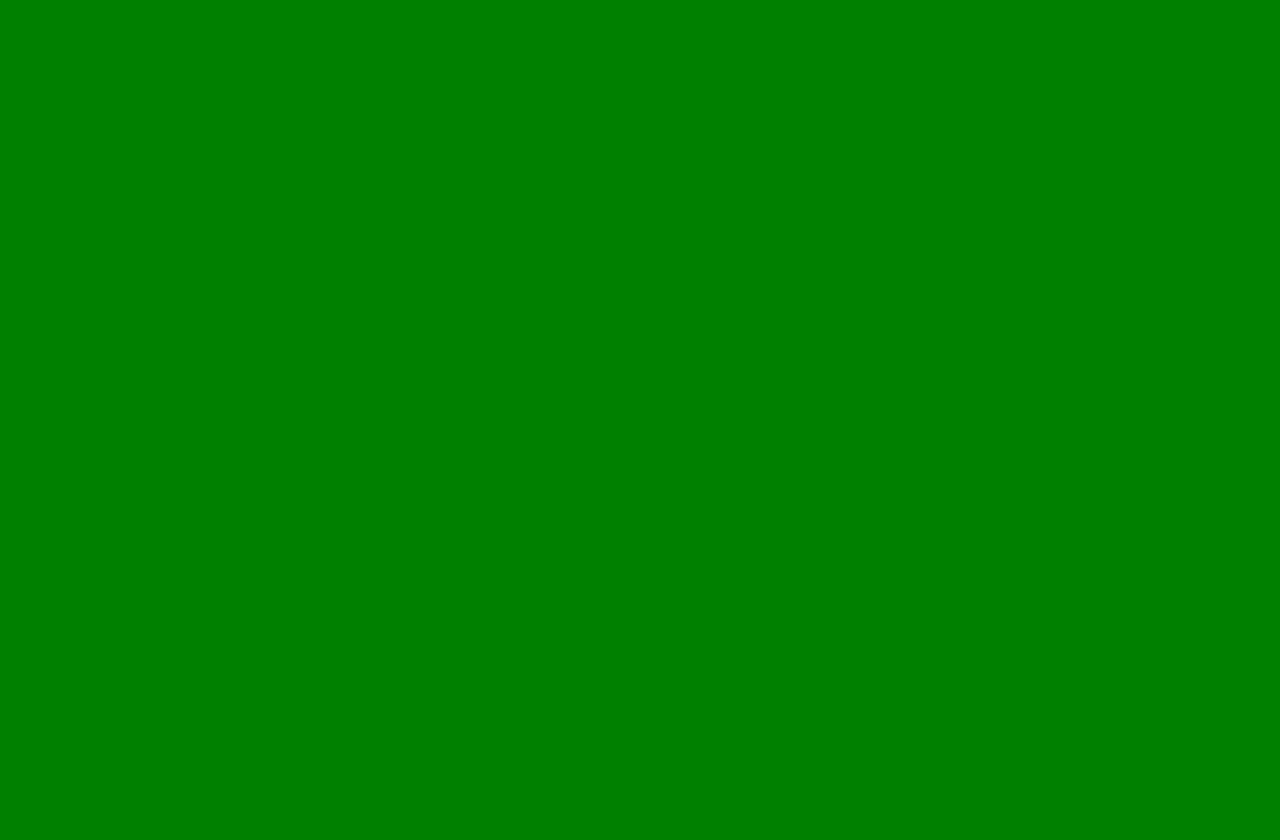
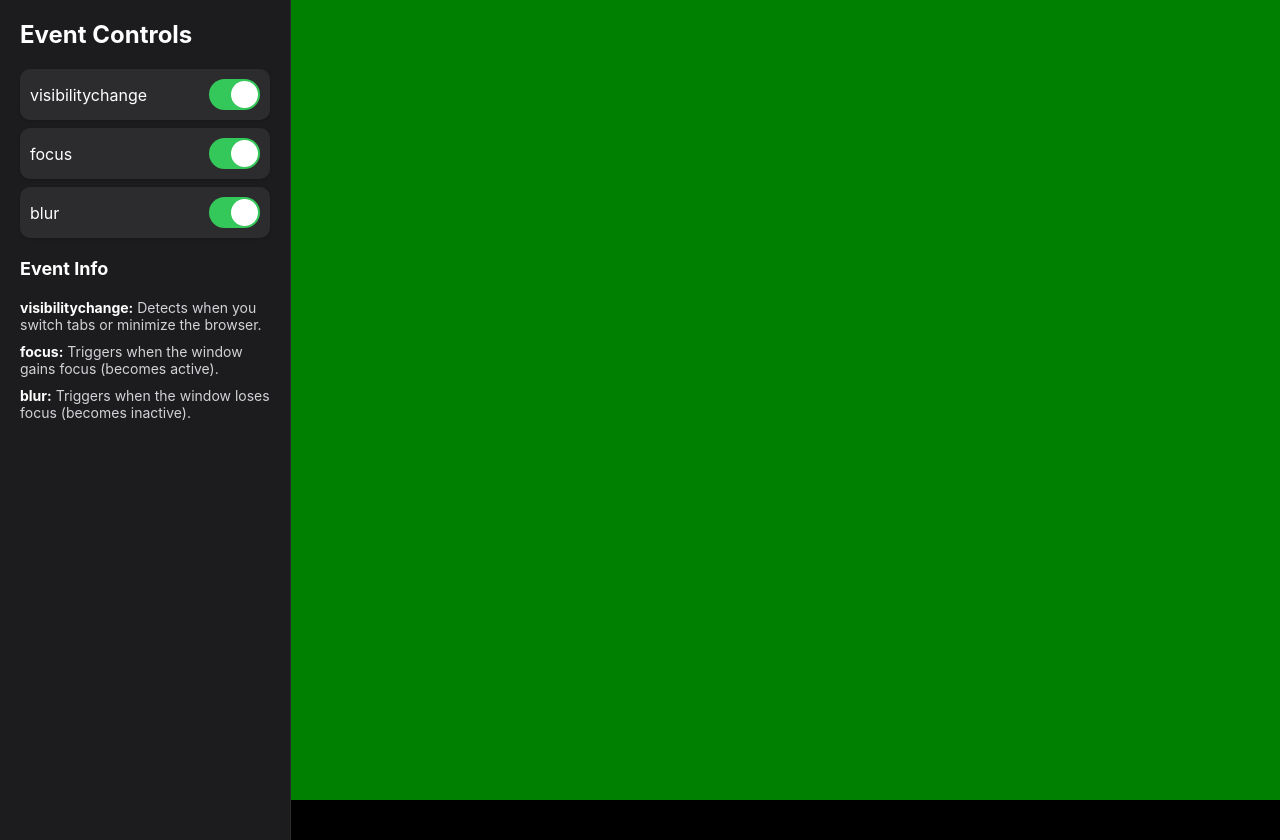
Before and after one commit to diegoaybar/Visibility-Detector, a plain HTML site: page index.html in a window 1280 px wide. Before the commit the page ends 800 px from the top, so only its background shows below. Drawn offline with Linux system fonts and the light colour scheme.

Commit message:
Add sidebar controls and styles for visibility and focus events

```diff
--- a/index.html
+++ b/index.html
@@ -3,55 +3,45 @@
 <head>
     <meta charset="UTF-8">
     <meta name="viewport" content="width=device-width, initial-scale=1.0">
-    <title>Visibility Detector</title>
-    <style>
-        body {
-            margin: 0;
-            height: 100vh;
-            transition: background-color 0.3s;
-        }
-    </style>
+    <title>Visibility Detector with Menu</title>
+    <link rel="stylesheet" href="styles.css">
 </head>
 <body>
-    <audio id="alarmSound" src="https://www.soundjay.com/buttons/beep-01a.mp3"></audio>
-
-    <script>
-        // Get the audio element
-        const alarm = document.getElementById('alarmSound');
-
-        // Function to update page state
-        function updatePageState() {
-            if (document.visibilityState === "visible") {
-                // Page is visible - set green background and stop alarm
-                document.body.style.backgroundColor = "green";
-                alarm.pause();
-                alarm.currentTime = 0; // Reset audio to start
-            } else {
-                // Page is hidden - set red background and play alarm
-                document.body.style.backgroundColor = "red";
-                alarm.loop = true; // Make alarm continuous
-                alarm.play();
-            }
-        }
-
-        // Initial state
-        updatePageState();
-
-        // Listen for visibility changes
-        document.addEventListener("visibilitychange", updatePageState);
-
-        // Also check for window focus/blur as additional detection
-        window.addEventListener("focus", function() {
-            document.body.style.backgroundColor = "green";
-            alarm.pause();
-            alarm.currentTime = 0;
-        });
-
-        window.addEventListener("blur", function() {
-            document.body.style.backgroundColor = "red";
-            alarm.loop = true;
-            alarm.play();
-        });
-    </script>
+    <div class="sidebar">
+        <h2>Event Controls</h2>
+        <div class="toggle-group">
+            <div class="toggle-label">
+                visibilitychange
+                <label class="switch">
+                    <input type="checkbox" id="visibilityChange" checked>
+                    <span class="slider"></span>
+                </label>
+            </div>
+            <div class="toggle-label">
+                focus
+                <label class="switch">
+                    <input type="checkbox" id="focusEvent" checked>
+                    <span class="slider"></span>
+                </label>
+            </div>
+            <div class="toggle-label">
+                blur
+                <label class="switch">
+                    <input type="checkbox" id="blurEvent" checked>
+                    <span class="slider"></span>
+                </label>
+            </div>
+        </div>
+        <div class="info-section">
+            <h3>Event Info</h3>
+            <p><strong>visibilitychange:</strong> Detects when you switch tabs or minimize the browser.</p>
+            <p><strong>focus:</strong> Triggers when the window gains focus (becomes active).</p>
+            <p><strong>blur:</strong> Triggers when the window loses focus (becomes inactive).</p>
+        </div>
+    </div>
+    <div class="main-content">
+        <audio id="alarmSound" src="https://www.soundjay.com/buttons/beep-01a.mp3"></audio>
+    </div>
+    <script src="script.js"></script>
 </body>
 </html>
--- /dev/null
+++ b/script.js
@@ -0,0 +1,58 @@
+document.addEventListener('DOMContentLoaded', () => {
+    const alarm = document.getElementById('alarmSound');
+    const visibilityChange = document.getElementById('visibilityChange');
+    const focusEvent = document.getElementById('focusEvent');
+    const blurEvent = document.getElementById('blurEvent');
+    const mainContent = document.querySelector('.main-content');
+
+    // State tracking
+    let isVisible = true;
+    let isFocused = true;
+
+    function updatePageState() {
+        const shouldBeGreen =
+            (!visibilityChange.checked || isVisible) &&
+            (!focusEvent.checked || isFocused) &&
+            (!blurEvent.checked || isFocused);
+
+        if (shouldBeGreen) {
+            mainContent.style.backgroundColor = "green";
+            alarm.pause();
+            alarm.currentTime = 0;
+        } else {
+            mainContent.style.backgroundColor = "red";
+            alarm.loop = true;
+            alarm.play();
+        }
+    }
+
+    // Initial state
+    updatePageState();
+
+    // Event listeners
+    document.addEventListener("visibilitychange", () => {
+        if (visibilityChange.checked) {
+            isVisible = document.visibilityState === "visible";
+            updatePageState();
+        }
+    });
+
+    window.addEventListener("focus", () => {
+        if (focusEvent.checked) {
+            isFocused = true;
+            updatePageState();
+        }
+    });
+
+    window.addEventListener("blur", () => {
+        if (blurEvent.checked) {
+            isFocused = false;
+            updatePageState();
+        }
+    });
+
+    // Toggle listeners
+    visibilityChange.addEventListener('change', updatePageState);
+    focusEvent.addEventListener('change', updatePageState);
+    blurEvent.addEventListener('change', updatePageState);
+});
--- /dev/null
+++ b/styles.css
@@ -0,0 +1,111 @@
+body {
+    margin: 0;
+    height: 100vh;
+    transition: background-color 0.3s;
+    font-family: -apple-system, BlinkMacSystemFont, 'Segoe UI', Roboto, sans-serif;
+    display: flex;
+    background-color: #000000;
+}
+
+.sidebar {
+    width: 250px;
+    background: #1c1c1e;
+    padding: 20px;
+    height: 100vh;
+    border-right: 1px solid #2c2c2e;
+    box-shadow: 2px 0 5px rgba(0,0,0,0.5);
+    overflow-y: auto;
+}
+
+.main-content {
+    flex-grow: 1;
+    height: 100vh;
+}
+
+h2, h3 {
+    color: #ffffff;
+    margin: 0 0 20px 0;
+}
+
+h2 {
+    font-size: 24px;
+}
+
+h3 {
+    font-size: 18px;
+}
+
+.toggle-group {
+    margin-bottom: 20px;
+}
+
+.toggle-label {
+    display: flex;
+    justify-content: space-between;
+    align-items: center;
+    padding: 10px;
+    background: #2c2c2e;
+    border-radius: 10px;
+    margin-bottom: 8px;
+    color: #ffffff;
+    font-size: 16px;
+    box-shadow: 0 1px 3px rgba(0,0,0,0.2);
+}
+
+.switch {
+    position: relative;
+    display: inline-block;
+    width: 51px;
+    height: 31px;
+}
+
+.switch input {
+    opacity: 0;
+    width: 0;
+    height: 0;
+}
+
+.slider {
+    position: absolute;
+    cursor: pointer;
+    top: 0;
+    left: 0;
+    right: 0;
+    bottom: 0;
+    background-color: #505050;
+    transition: .4s;
+    border-radius: 31px;
+}
+
+.slider:before {
+    position: absolute;
+    content: "";
+    height: 27px;
+    width: 27px;
+    left: 2px;
+    bottom: 2px;
+    background-color: #ffffff;
+    transition: .4s;
+    border-radius: 50%;
+}
+
+input:checked + .slider {
+    background-color: #34c759;
+}
+
+input:checked + .slider:before {
+    transform: translateX(20px);
+}
+
+.info-section {
+    color: #d2d2d7;
+    font-size: 14px;
+}
+
+.info-section p {
+    margin: 0 0 10px 0;
+}
+
+.info-section strong {
+    color: #ffffff;
+}
```
